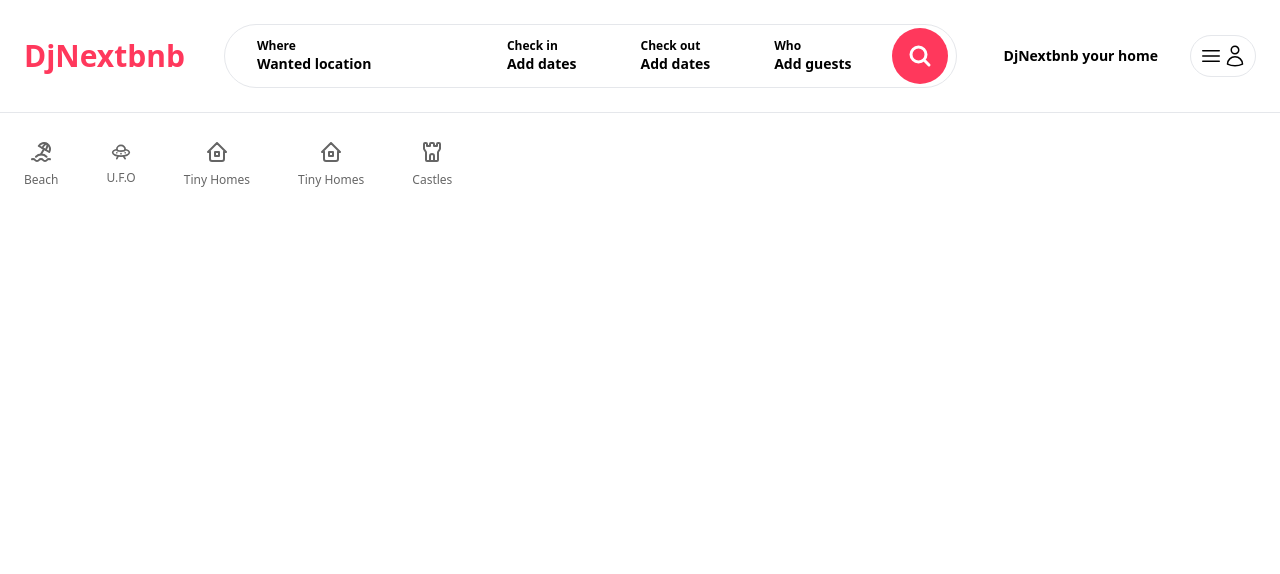
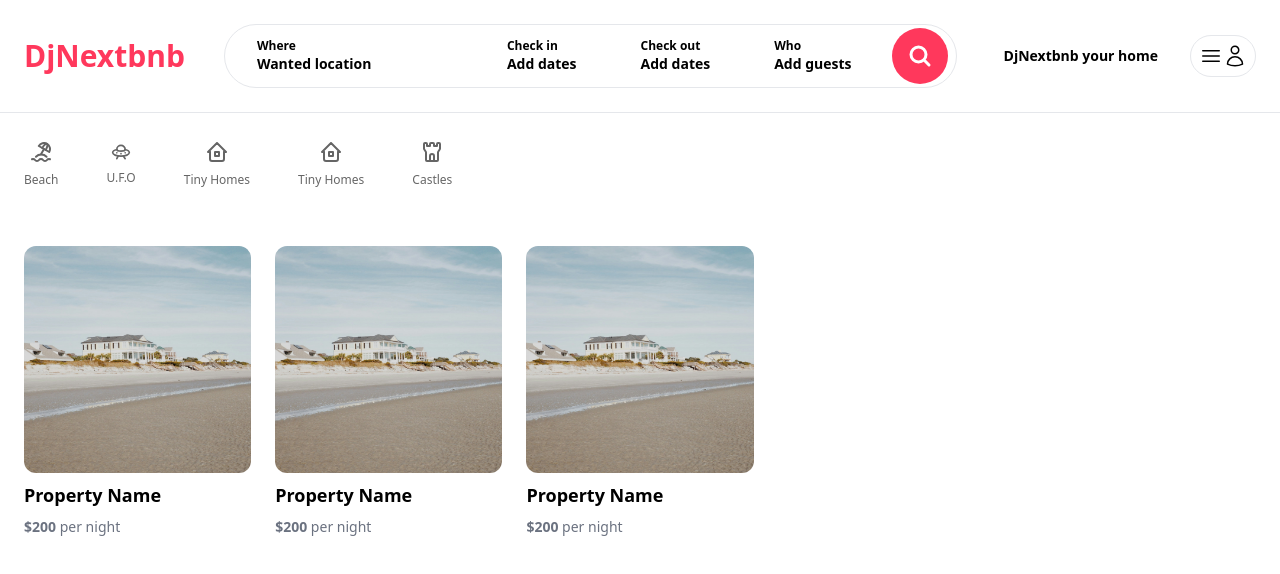
Before and after one commit to AlfredoAG025/airbnb-clone-nextjs-django, a Next.js app in the folder djangobnb/: page / in a window 1280 px wide. Shown: the top 574 px of the page. Built offline with nearby package versions, Linux system fonts and the light colour scheme.

Commit message:
feat: Add PropertyList component

```diff
--- /dev/null
+++ b/djangobnb/app/components/properties/PropertyList.tsx
@@ -0,0 +1,11 @@
+import { PropertyListItem } from "./PropertyListItem";
+
+export const PropertyList = () => {
+    return (
+        <>
+            <PropertyListItem />
+            <PropertyListItem />
+            <PropertyListItem />
+        </>
+    );
+}
--- /dev/null
+++ b/djangobnb/app/components/properties/PropertyListItem.tsx
@@ -0,0 +1,28 @@
+import Image from "next/image";
+
+export const PropertyListItem = () => {
+    return (
+        <div className="cursor-pointer">
+            <div className="relative overflow-hidden aspect-square rounded-xl">
+                <Image
+                    fill
+                    src='/house-beach.jpg'
+                    sizes="(max-width: 768px) 768px, (max-width: 1200px): 768px, 768px"
+                    className="hover:scale-110 object-cover transition size-full"
+                    alt="Beach house"
+                    priority={true}
+                />
+            </div>
+
+            <div className="mt-2">
+                <p className="text-lg font-bold">Property Name</p>
+            </div>
+
+            <div className="mt-2">
+                <p className="text-sm text-gray-500">
+                    <strong>$200</strong> per night
+                </p>
+            </div>
+        </div>
+    );
+}
--- a/djangobnb/app/page.tsx
+++ b/djangobnb/app/page.tsx
@@ -1,9 +1,14 @@
 import { Categories } from "./components/Categories";
+import { PropertyList } from "./components/properties/PropertyList";
 
 export default function Home() {
   return (
     <div className="max-w-[1500px] mx-auto px-6">
       <Categories />
+
+      <div className="mt-4 grid grid-cols-1 md:grid-cols-3 lg:grid-cols-5 gap-6">
+        <PropertyList />
+      </div>
     </div>
   );
 }
```
Also changed, not shown: djangobnb/public/house-beach.jpg (added), 1 other file (tests, documents, lock files or other folders).
